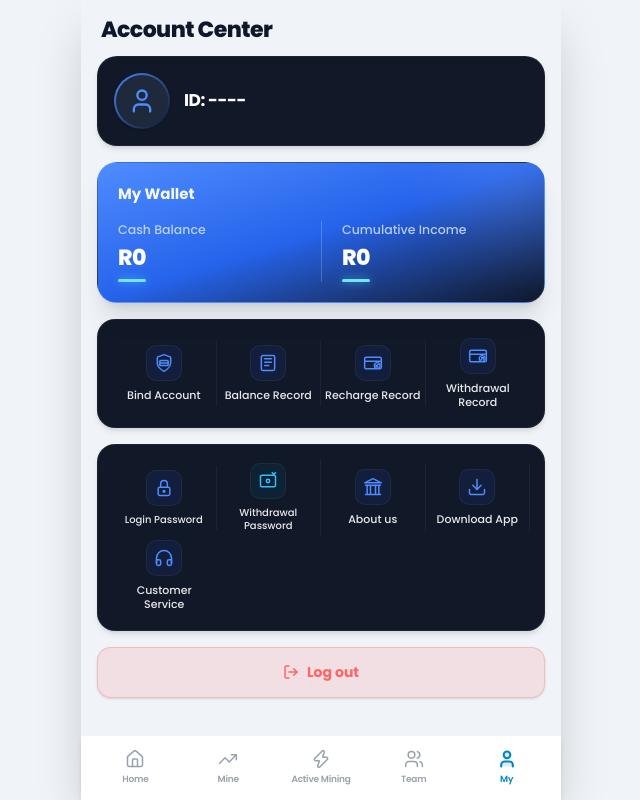
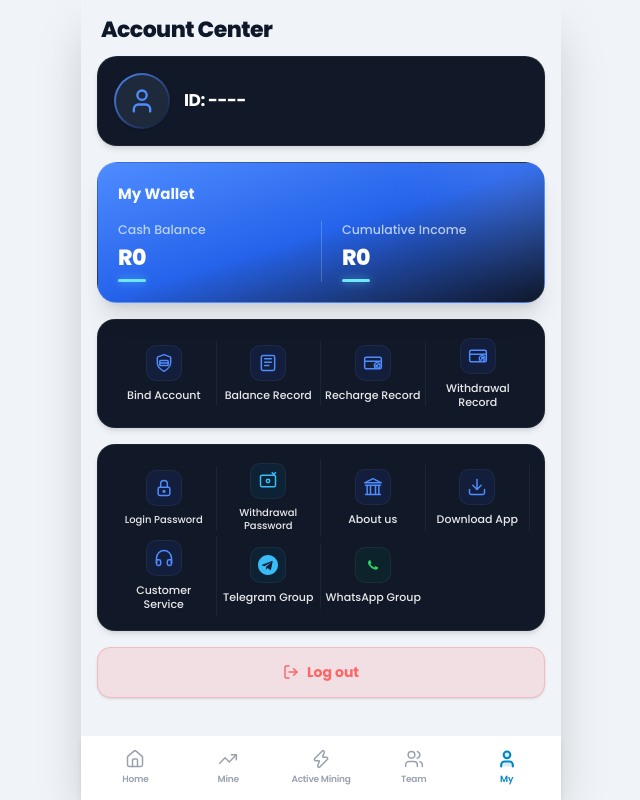
Before and after one commit to chinedu-freedom/Ravenearning, a Next.js app: page /dashboard/account in a window 1280 px wide. Both pictures are taken after a click on the button "Click to subscribe to the Telegram channel". Shown: the whole page, without its empty margins (319-959 px from the left). Built offline with nearby package versions, Linux system fonts and the light colour scheme; no server answers.

Commit message:
feat: Add Telegram Group and WhatsApp Group buttons to Account menu

```diff
--- a/src/app/dashboard/account/page.jsx
+++ b/src/app/dashboard/account/page.jsx
@@ -338,6 +338,40 @@ export default function AccountPage() {
             </span>
           </Link>
 
+          {/* Telegram Group */}
+          <a
+            href={settings.telegram_group || settings.telegram_channel || settings.telegram_link || "https://t.me/ravenearning780"}
+            target="_blank"
+            rel="noopener noreferrer"
+            className="flex flex-col items-center justify-center px-1 py-1 group hover:opacity-80 transition-opacity cursor-pointer text-center w-full"
+          >
+            <div className="w-9 h-9 rounded-[10px] bg-sky-900/20 border border-white/5 flex items-center justify-center text-[#38bdf8] group-hover:scale-105 transition-transform">
+              <svg className="w-5 h-5 text-[#38bdf8]" viewBox="0 0 24 24" fill="currentColor">
+                <path d="M12 0C5.37 0 0 5.37 0 12s5.37 12 12 12 12-5.37 12-12S18.63 0 12 0zm5.56 8.16l-1.97 9.28c-.15.66-.54.82-1.09.51l-3.02-2.22-1.46 1.41c-.16.16-.3.3-.61.3l.22-3.08 5.61-5.07c.24-.22-.05-.34-.38-.13l-6.93 4.36-2.98-.93c-.65-.2-.66-.65.14-.96l11.64-4.48c.54-.2 1.01.12.84 1.01z"/>
+              </svg>
+            </div>
+            <span className="text-[11px] font-medium text-white/90 mt-2 leading-tight">
+              Telegram Group
+            </span>
+          </a>
+
+          {/* WhatsApp Group */}
+          <a
+            href={settings.whatsapp_group || settings.whatsapp_link || "https://chat.whatsapp.com/ravenearning"}
+            target="_blank"
+            rel="noopener noreferrer"
+            className="flex flex-col items-center justify-center px-1 py-1 group hover:opacity-80 transition-opacity cursor-pointer text-center w-full"
+          >
+            <div className="w-9 h-9 rounded-[10px] bg-emerald-900/20 border border-white/5 flex items-center justify-center text-[#25D366] group-hover:scale-105 transition-transform">
+              <svg className="w-5 h-5 text-[#25D366]" viewBox="0 0 24 24" fill="currentColor">
+                <path d="M17.472 14.382c-.297-.149-1.758-.867-2.03-.967-.273-.099-.471-.148-.67.15-.197.297-.767.966-.94 1.164-.173.199-.347.223-.644.075-.297-.15-1.255-.463-2.39-1.475-.883-.788-1.48-1.761-1.653-2.059-.173-.297-.018-.458.13-.606.134-.133.298-.347.446-.521.151-.172.2-.296.3-.495.099-.198.05-.372-.025-.521-.075-.148-.669-1.611-.916-2.206-.242-.579-.487-.501-.669-.51l-.57-.01c-.198 0-.52.074-.792.372s-1.04 1.016-1.04 2.479 1.065 2.876 1.213 3.074c.149.198 2.095 3.2 5.076 4.487.709.306 1.263.489 1.694.626.712.226 1.36.194 1.872.118.572-.085 1.758-.719 2.006-1.413.248-.695.248-1.29.173-1.414-.074-.124-.272-.198-.57-.347z"/>
+              </svg>
+            </div>
+            <span className="text-[11px] font-medium text-white/90 mt-2 leading-tight">
+              WhatsApp Group
+            </span>
+          </a>
+
         </div>
 
         {/* Log out Button */}
```
